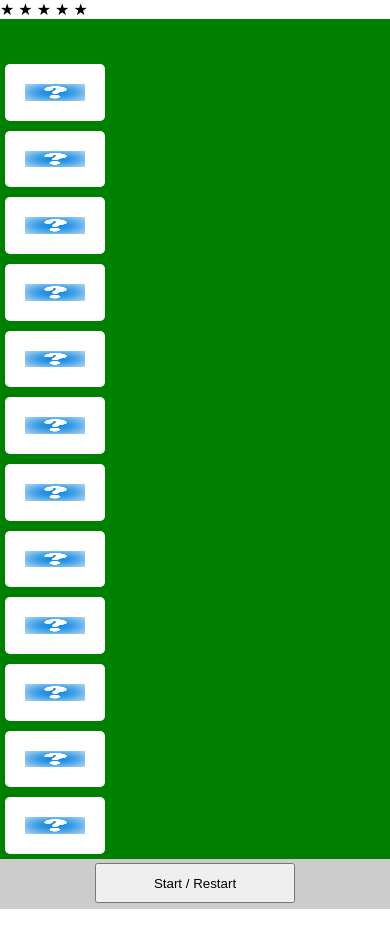
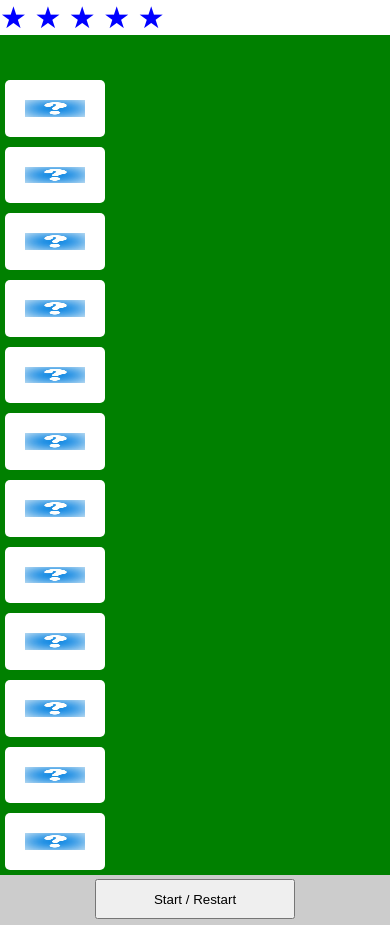
Before and after one commit to Dema86/memory-game, a plain HTML site: page index.html in a window 390 px wide. Drawn offline with Linux system fonts and the light colour scheme; files whose address does not match are found by name.

Commit message:
Update styles.css

```diff
--- a/styles.css
+++ b/styles.css
@@ -119,6 +119,18 @@
 	text-align: center;
 }
 
+.star{
+	font-size: 30px;
+}
+
+.star-passed{
+	color: #CCC;
+}
+
+.star-original{
+  color: blue;
+}
+
 @media only screen and (max-width: 768px) {
 
 	/* mobile phones*/
@@ -127,7 +139,6 @@
 		background-color: green;
 		display: flex;
 		flex-direction: column;
-		overflow-y: scroll;
 		flex-wrap: wrap;
 	}
 
```
